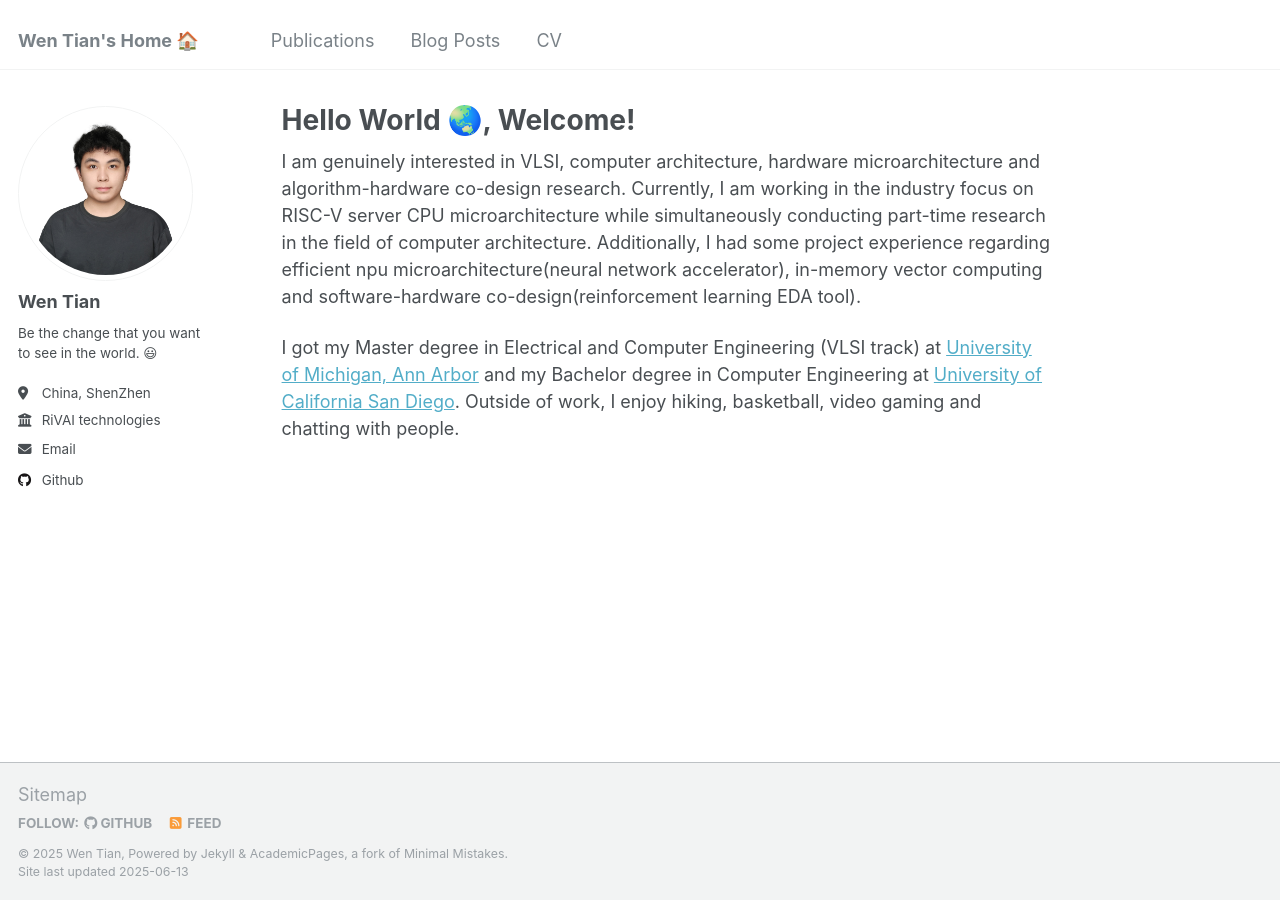
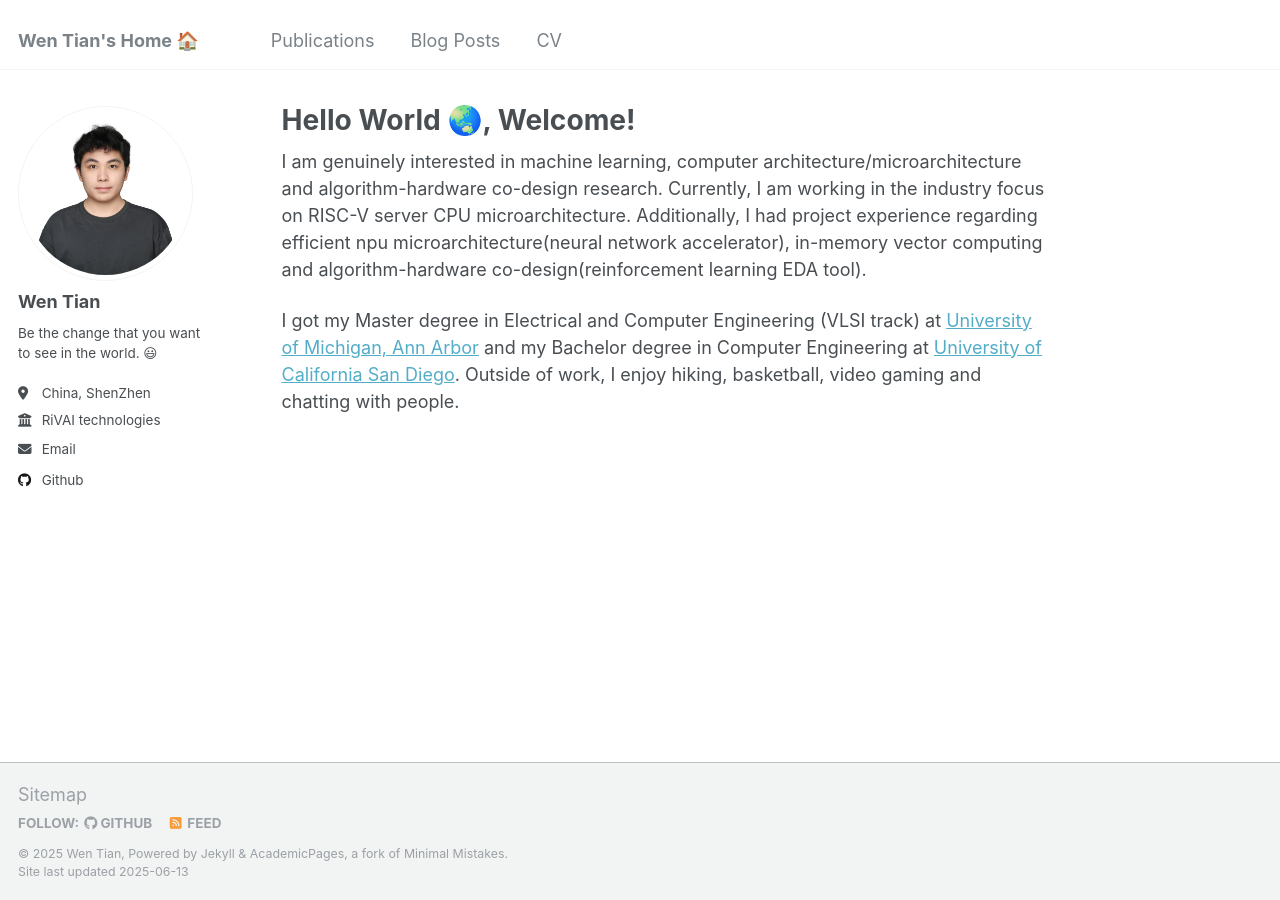
Before and after one commit to Wen-Tian-Pineapple/wen-tian-pineapple.github.io, a Jekyll site: the page built from _pages/about.md, in a window 1280 px wide. Built offline with Jekyll 4.4.1, drawn with Linux system fonts in a browser that asks for light colours.

Commit message:
Update about.md

```diff
--- a/_pages/about.md
+++ b/_pages/about.md
@@ -7,6 +7,6 @@ redirect_from:
   - /about.html
 ---
 
-I am genuinely interested in VLSI, computer architecture, hardware microarchitecture and algorithm-hardware co-design research. Currently, I am working in the industry focus on RISC-V server CPU microarchitecture while simultaneously conducting part-time research in the field of computer architecture. Additionally, I had some project experience regarding efficient npu microarchitecture(neural network accelerator), in-memory vector computing and software-hardware co-design(reinforcement learning EDA tool).
+I am genuinely interested in machine learning, computer architecture/microarchitecture and algorithm-hardware co-design research. Currently, I am working in the industry focus on RISC-V server CPU microarchitecture. Additionally, I had project experience regarding efficient npu microarchitecture(neural network accelerator), in-memory vector computing and algorithm-hardware co-design(reinforcement learning EDA tool).
 
 I got my Master degree in Electrical and Computer Engineering (VLSI track) at [University of Michigan, Ann Arbor](https://umich.edu/) and my Bachelor degree in Computer Engineering at [University of California San Diego](https://ucsd.edu/). Outside of work, I enjoy hiking, basketball, video gaming and chatting with people.
```
